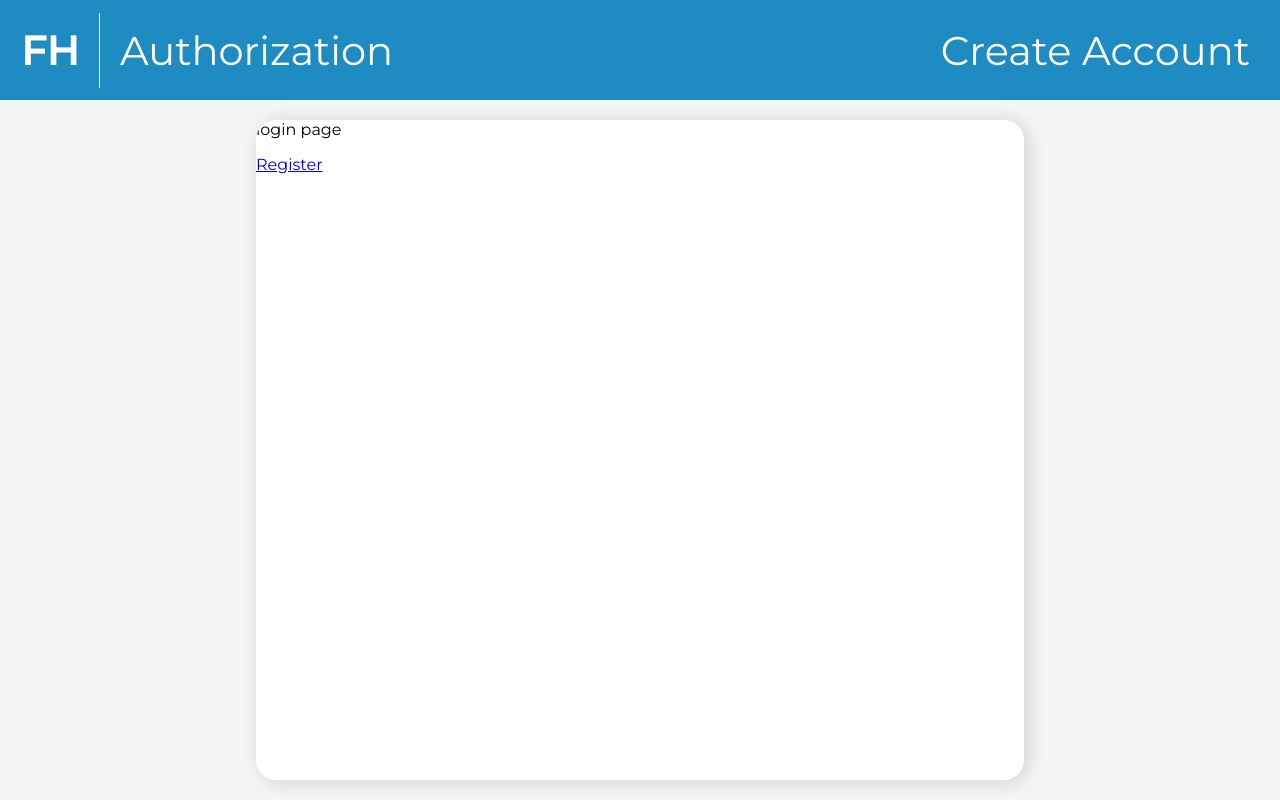
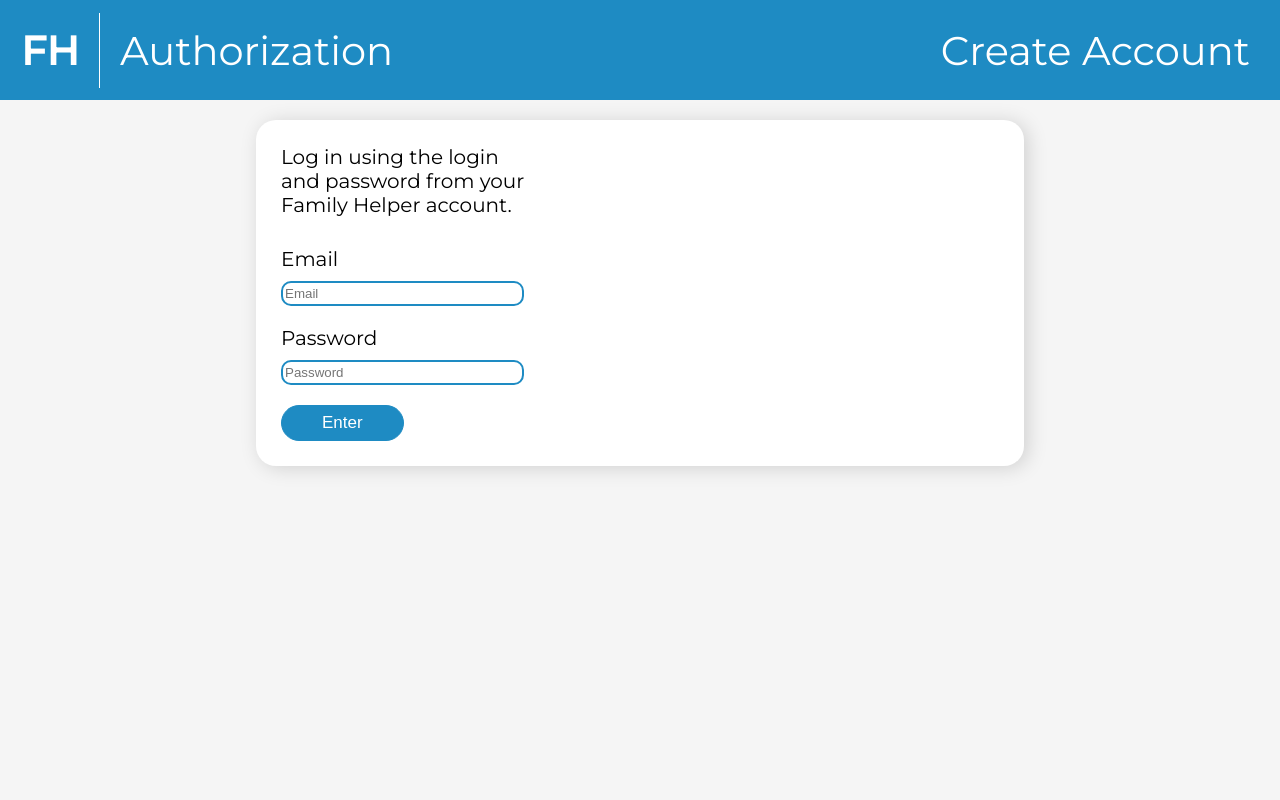
Before and after one commit to bogdansmk/FamilyHelper, a React (Create React App) app in the folder ui/: page / in a window 1280 px wide. Built offline with nearby package versions, Linux system fonts and the light colour scheme.

Commit message:
redesigned login page

```diff
--- a/ui/src/Auth/Login.css
+++ b/ui/src/Auth/Login.css
@@ -1,6 +1,72 @@
-.loginMain {
+.main {
+    margin-left: 50%;
+    width: 100%;
+}
+
+.loginInfoText {
+    font-size: 20px;
+}
+
+.loginFields {
+    margin-top: 30px;
+}
+
+.emailText {
+    margin-bottom: 10px;
+    font-size: 20px;
+}
+
+.loginFieldsGroup {
+    display: flex;
+    flex-direction: column;
+    margin-bottom: 20px
+}
+
+.loginInput {
+    background: #FFFFFF;
+    border: 2px solid #1E8BC3;
+    border-radius: 10px;
+    height: 25px;
+}
+
+.passwordText {
+    margin-bottom: 10px;
+    font-size: 20px;
+}
+
+.loginButton {
+	background-color:rgba(30, 139, 195, 1);
+	border-radius:28px;
+	border:1px solid rgba(30, 139, 195, 1);
+	display:inline-block;
+	cursor:pointer;
+	color:#ffffff;
+	font-size:17px;
+    padding: 7px 40px;
+	text-decoration:none;
+}
+.loginButton:hover {
+	background-color:#3a7fbe;
+}
+.loginButton:active {
+	position:relative;
+	top:1px;
+}
+
+.loginMainForm {
+    height:fit-content;
     margin: 20px auto;
     width: 60%;
     grid-column-start: 1;
     grid-column-end: 3;
+
+    border-radius: 20px;
+    background-color: #fff;
+    padding: 25px;
+    box-shadow: 4px 2px 20px 0 #00000026;
+
 }
+
+.loginMain {
+    display: flex;
+}
--- a/ui/src/Auth/Login.tsx
+++ b/ui/src/Auth/Login.tsx
@@ -1,12 +1,69 @@
 import React from 'react';
-import { Link } from 'react-router-dom';
+import SimpleButton from '../components/Buttons/SimpleButton';
 import Header from "../components/Header/Header";
-import "./Login.css"
+import "./Login.css";
 
-interface ILoginProps {
+
+interface ILoginPageState {
+    email?: string;
+    password?: string;
 }
 
-class LoginPage extends React.Component<ILoginProps, any> {
+interface ILoginPageProps {
+}
+
+export default class LoginPage extends React.Component<ILoginPageState, ILoginPageProps> {
+
+    state: ILoginPageState = {
+        email: '',
+        password: '',
+    }
+
+    renderInfoText() {
+        return (
+            <span className='loginInfoText'>
+                Log in using the login<br />
+                and password from your<br />
+                Family Helper account.
+            </span>
+        );
+    }
+
+    onEmailChange = (e: { target: { value: any; }; }) => {
+        this.setState(state => ({ email: e.target.value }));
+    };
+
+    onPasswordChange = (e: { target: { value: any; }; }) => {
+        this.setState(state => ({ password: e.target.value }));
+    };
+
+    renderEmailInput() {
+        return (
+            <input
+                className='loginInput'
+                onChange={this.onEmailChange}
+                placeholder="Email"
+                value={this.state.email}
+            />
+        )
+    }
+
+    renderPasswordInput() {
+        return (
+            <input
+                className='loginInput'
+                onChange={this.onPasswordChange}
+                placeholder="Password"
+                value={this.state.password}
+            />
+        )
+    }
+
+    submit = () => {
+        console.log(this.state?.email)
+        console.log(this.state?.password)
+    }
+
     render() {
         return (
             <>
@@ -15,15 +72,34 @@ class LoginPage extends React.Component<ILoginProps, any> {
                     rightPartText='Create Account'
                     rightPartUrl='/Register'
                 />
-                <div className="main loginMain">
-                    <span>login page</span>
-                    <p>
-                        <Link to="/Register">Register</Link>
-                    </p>
+                <div className="loginMainForm">
+                    <div className='loginMain'>
+                        <div className='loginLeftPart'>
+                            {this.renderInfoText()}
+                            <div className='loginFields'>
+                                <div className='loginFieldsGroup'>
+                                    <span className='emailText'>Email</span>
+                                    {this.renderEmailInput()}
+                                </div>
+                                <div className='loginFieldsGroup'>
+                                    <span className='passwordText'>Password</span>
+                                    {this.renderPasswordInput()}
+                                </div>
+                            </div>
+                            <SimpleButton
+                                type="submit"
+                                className="loginButton"
+                                disabled={false}
+                                onClick={this.submit}
+                                text={"Enter"}
+                            />
+                        </div>
+                        <div className='loginRightPart'>
+
+                        </div>
+                    </div>
                 </div>
             </>
         );
     }
 }
-
-export default LoginPage;
--- /dev/null
+++ b/ui/src/components/Buttons/SimpleButton.tsx
@@ -0,0 +1,39 @@
+import * as React from "react";
+
+interface SimpleButtonState {
+    disabled: boolean;
+}
+
+interface SimpleButtonProps {
+    type: string;
+    className: string;
+    disabled: boolean;
+    text: string;
+    onClick: (e: React.MouseEvent) => void;
+}
+
+export default class SimpleButton extends React.Component<SimpleButtonProps, SimpleButtonState> {
+    constructor(props: SimpleButtonProps) {
+        super(props);
+        this.state = { disabled: false };
+    }
+
+    handleClick = (e: React.MouseEvent) => {
+        if (!this.state.disabled) {
+            this.props.onClick(e);
+        }
+    }
+
+    render() {
+        return (
+            <button
+                type="submit"
+                className={this.props.className}
+                disabled={this.props.disabled || this.state.disabled}
+                onClick={this.handleClick}
+            >
+                <span>{this.props.text}</span>
+            </button>
+        );
+    }
+}
--- a/ui/src/components/LeftMenu/LeftMenu.css
+++ b/ui/src/components/LeftMenu/LeftMenu.css
@@ -1,7 +1,8 @@
 .leftMenu {
     width: 100px;
     height: 100%;
-    box-shadow: 1px 2px 7px 0 rgba(0, 0, 0, 0.5);
+    border-right: 1px solid #F5F5F5;
+    box-shadow: 1px 4px 7px 0 #000000D9;
     display: flex;
     flex-direction: column;
     justify-content: space-between;
@@ -12,3 +13,7 @@
     height: 60px;
     margin: 25px 0;
 }
+
+.bottomMenuItem {
+    align-self: end;
+}
```
